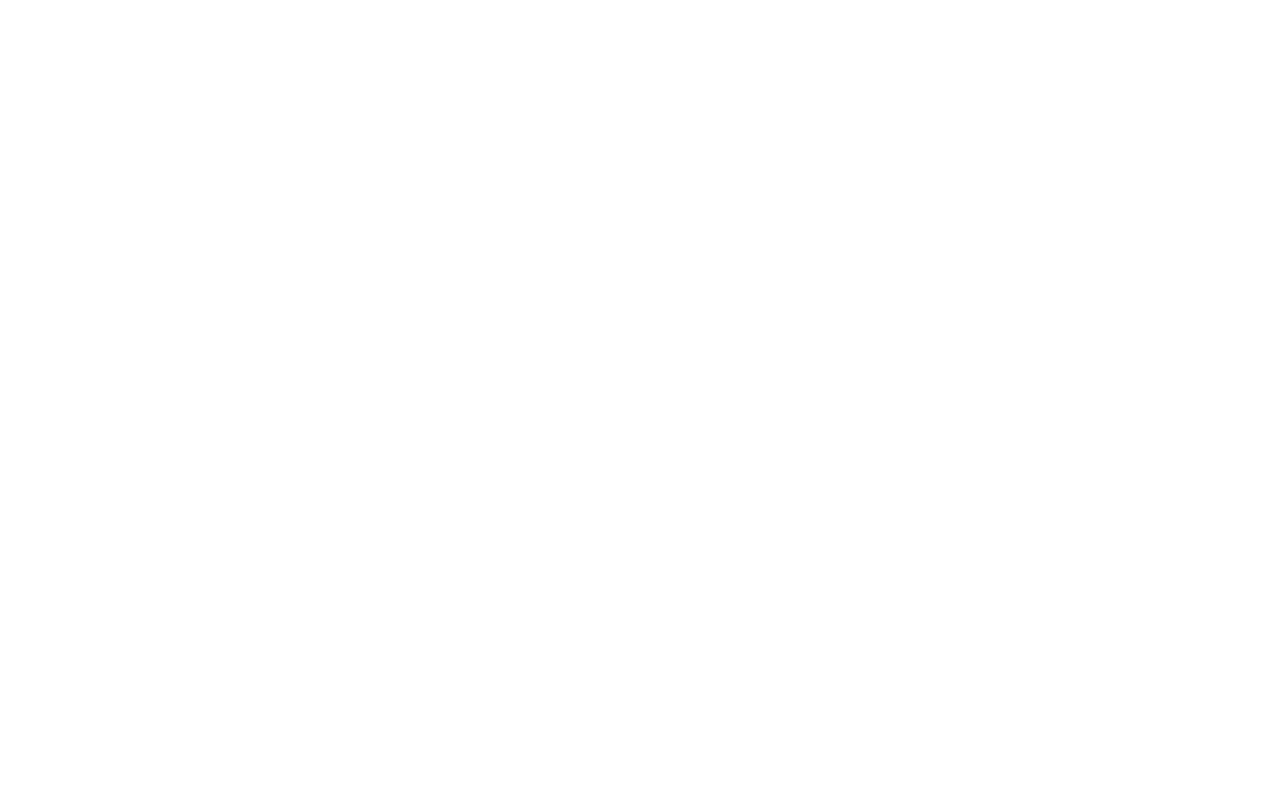
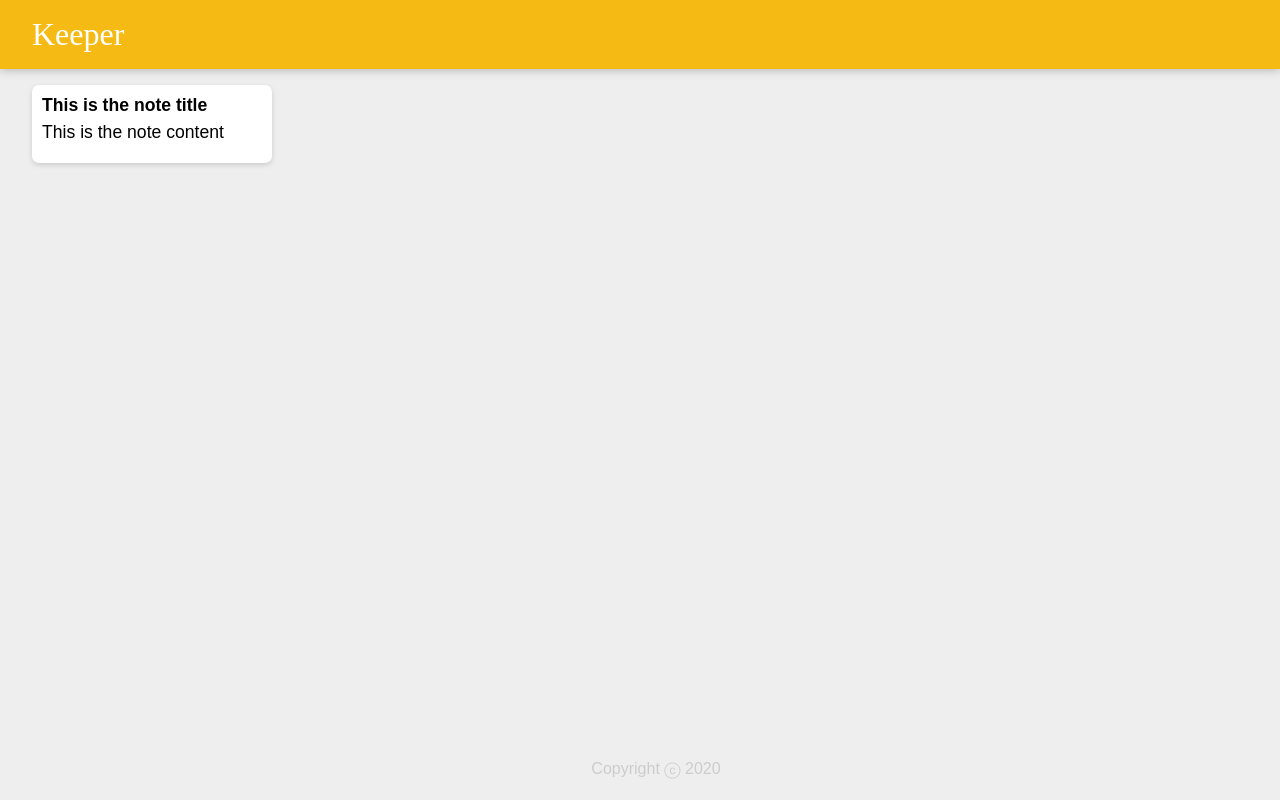
Before and after one commit to iam-Akshat/gnotkeeper, a React (Create React App) app: page / in a window 1280 px wide. Built offline with nearby package versions, Linux system fonts and the light colour scheme.

Commit message:
Added footer,header and note componenets

```diff
--- /dev/null
+++ b/src/App.jsx
@@ -0,0 +1,18 @@
+import React from "react";
+import Header from "./Header.jsx";
+import Footer from "./Footer.jsx";
+import Note from "./Note.jsx";
+
+function App() {
+  return (
+    <div>
+      <Header />
+
+      <Note />
+
+      <Footer />
+    </div>
+  );
+}
+
+export default App;
--- /dev/null
+++ b/src/Footer.jsx
@@ -0,0 +1,12 @@
+import React from "react";
+
+function Footer() {
+  const year = new Date().getFullYear();
+  return (
+    <footer>
+      <p>Copyright ⓒ {year}</p>
+    </footer>
+  );
+}
+
+export default Footer;
--- /dev/null
+++ b/src/Header.jsx
@@ -0,0 +1,11 @@
+import React from "react";
+
+function Header() {
+  return (
+    <header>
+      <h1>Keeper</h1>
+    </header>
+  );
+}
+
+export default Header;
--- /dev/null
+++ b/src/Note.jsx
@@ -0,0 +1,12 @@
+import React from "react";
+
+function Note() {
+  return (
+    <div className="note">
+      <h1>This is the note title</h1>
+      <p>This is the note content</p>
+    </div>
+  );
+}
+
+export default Note;
--- a/src/index.css
+++ b/src/index.css
@@ -1,13 +1,56 @@
+* {
+  padding: 0;
+  margin: 0;
+  box-sizing: border-box;
+}
+html {
+  font-family: "Montserrat", sans-serif;
+}
 body {
-  margin: 0;
-  font-family: -apple-system, BlinkMacSystemFont, 'Segoe UI', 'Roboto', 'Oxygen',
-    'Ubuntu', 'Cantarell', 'Fira Sans', 'Droid Sans', 'Helvetica Neue',
-    sans-serif;
-  -webkit-font-smoothing: antialiased;
-  -moz-osx-font-smoothing: grayscale;
+  background: #eee;
+  padding: 0 16px;
 }
 
-code {
-  font-family: source-code-pro, Menlo, Monaco, Consolas, 'Courier New',
-    monospace;
+header {
+  background-color: #f5ba13;
+  margin: auto -16px;
+  padding: 16px 32px;
+  box-shadow: 0 0 10px 0 rgba(0, 0, 0, 0.3);
 }
+
+header h1 {
+  color: #fff;
+  font-family: "McLaren", cursive;
+  font-weight: 200;
+}
+
+footer {
+  position: absolute;
+  text-align: center;
+  bottom: 0;
+  width: 100%;
+  height: 2.5rem;
+}
+
+footer p {
+  color: #ccc;
+}
+.note {
+  background: #fff;
+  border-radius: 7px;
+  box-shadow: 0 2px 5px #ccc;
+  padding: 10px;
+  width: 240px;
+  margin: 16px;
+  float: left;
+}
+.note h1 {
+  font-size: 1.1em;
+  margin-bottom: 6px;
+}
+.note p {
+  font-size: 1.1em;
+  margin-bottom: 10px;
+  white-space: pre-wrap;
+  word-wrap: break-word;
+}
--- a/src/index.js
+++ b/src/index.js
@@ -1,12 +1,14 @@
 import React from 'react';
 import ReactDOM from 'react-dom';
 import './index.css';
+import './App.jsx'
+import App from './App.jsx';
 
 
 
 ReactDOM.render(
   <React.StrictMode>
-
+  <App></App>
   </React.StrictMode>,
   document.getElementById('root')
 );
```
Also changed, not shown: 1 other file (tests, documents, lock files or other folders).
